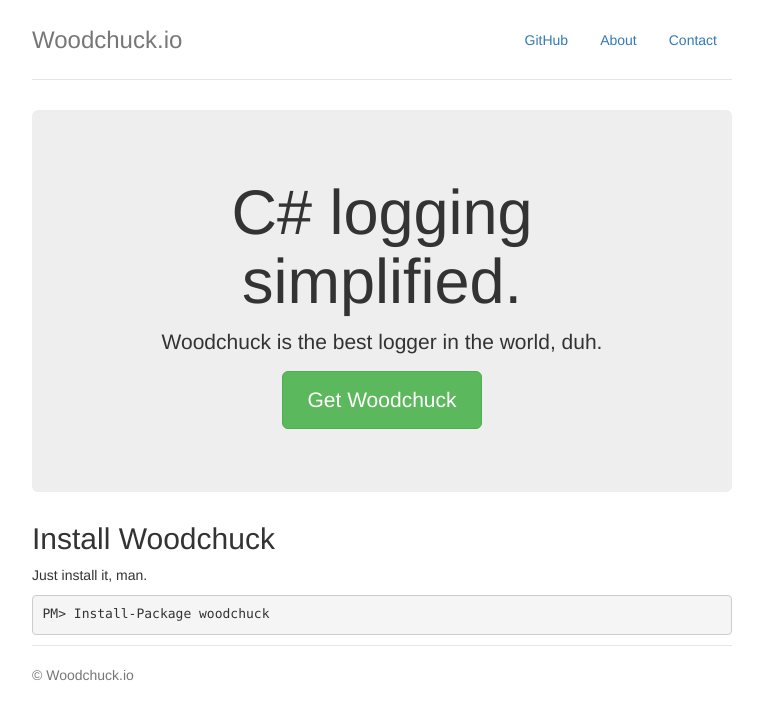
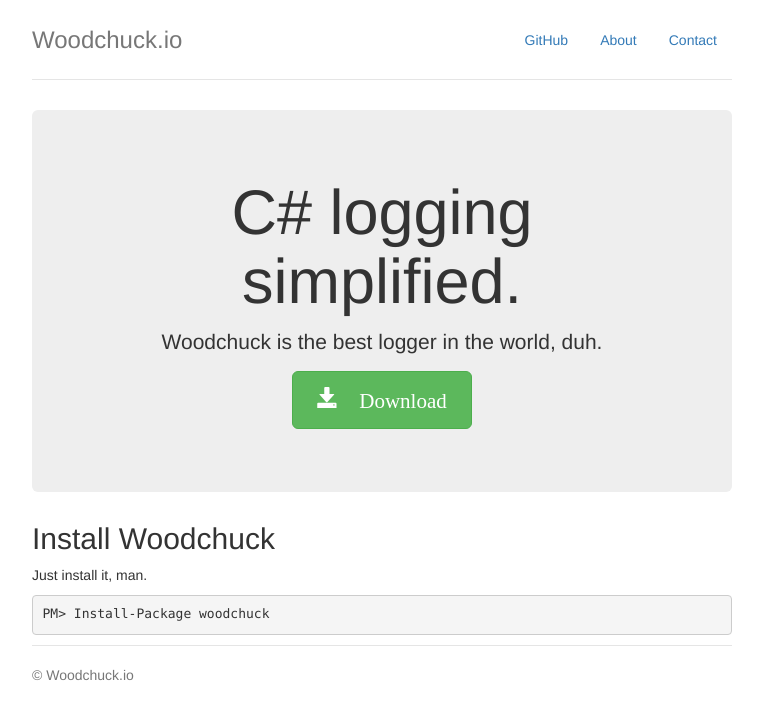
Before and after one commit to sjasperse/woodchuck-website, a website: page app/index.html in a window 1280 px wide. Shown: the whole page, without its empty margins (258-1021 px from the left). Drawn offline with nearby package versions, Linux system fonts and the light colour scheme; some packages are replaced by stand-ins of ours; files that its build step writes are made by us from their sources.

Commit message:
glyphicons

```diff
--- a/app/views/main.html
+++ b/app/views/main.html
@@ -2,7 +2,7 @@
   <div class="container">
     <h1>C# logging simplified.</h1>
     <p class="lead">Woodchuck is the best logger in the world, duh.</p>
-    <p><a class="btn btn-lg btn-success" href="#/get-started">Get Woodchuck</a></p>
+    <p><a class="btn btn-lg btn-success" href="#/get-started"><span class="glyphicon glyphicon-save"</span> Download</a></p>
   </div>
 </div>
   <div>
```
